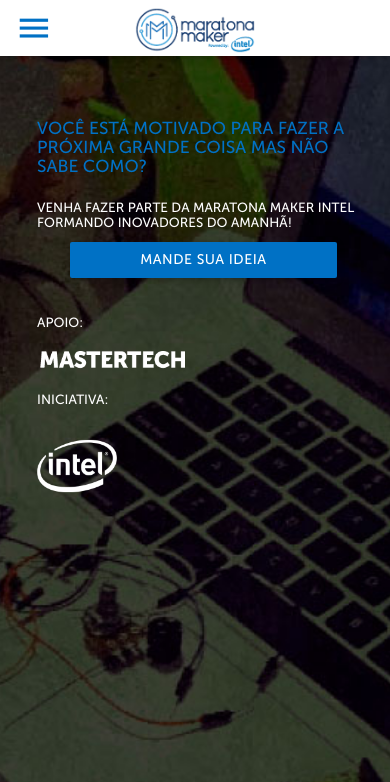
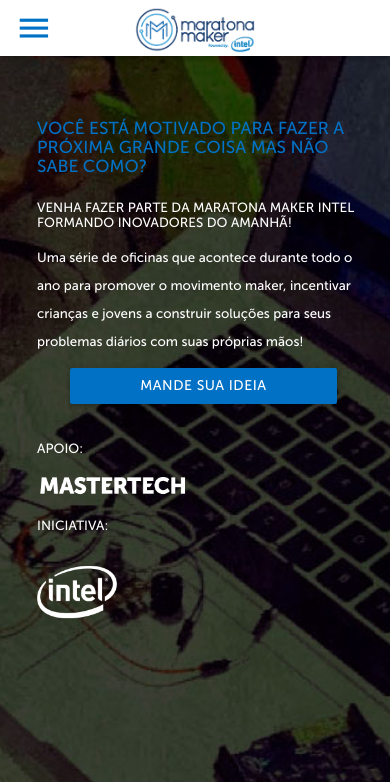
Before and after one commit to hgrs/MaratonaMaker, a plain HTML site: page index.html in a window 390 px wide. Shown: the top 782 px of the page. Drawn offline with nearby package versions, Linux system fonts and the light colour scheme.

Commit message:
texto na home

```diff
--- a/css/custom.css
+++ b/css/custom.css
@@ -114,6 +114,8 @@ nav ul li{
         width: auto;
         height: 50vh
     }
+
+
 
 /* acaba banner */
 
@@ -270,7 +272,7 @@ section#regulamento {
     background-image: url(../img/foto-bg-azul-efeito.jpg);
     background-position: center;
     background-size: cover;
-    height: 140vh;
+    height: 130vh;
 }
 
 .banner > div{
--- a/index.html
+++ b/index.html
@@ -84,7 +84,7 @@
       <div>
       <h1 style="color: #0071c5;">VOCÊ ESTÁ MOTIVADO PARA FAZER A PRÓXIMA GRANDE COISA mas não sabe como?</h1>
       <h4>VENHA FAZER PARTE DA MARATONA MAKER INTEL FORMANDO INOVADORES DO AMANHÃ!</h4>
-
+      <p>Uma série de oficinas que acontece durante todo o ano para promover o movimento maker, incentivar crianças e jovens a construir soluções para seus problemas diários com suas próprias mãos!</p>
 
        <center><a class="modal-trigger assistir waves-effect ideia waves-light btn" href="http://goo.gl/forms/pUWqCtA14C" style="background: #0071c5;" target="_blank">MANDE SUA IDEIA</a></center>
         <div class="row">
@@ -118,7 +118,6 @@
             </div>
 
           </div>
-        </div>
   </section>
 
    <!-- acaba banner -->
```
